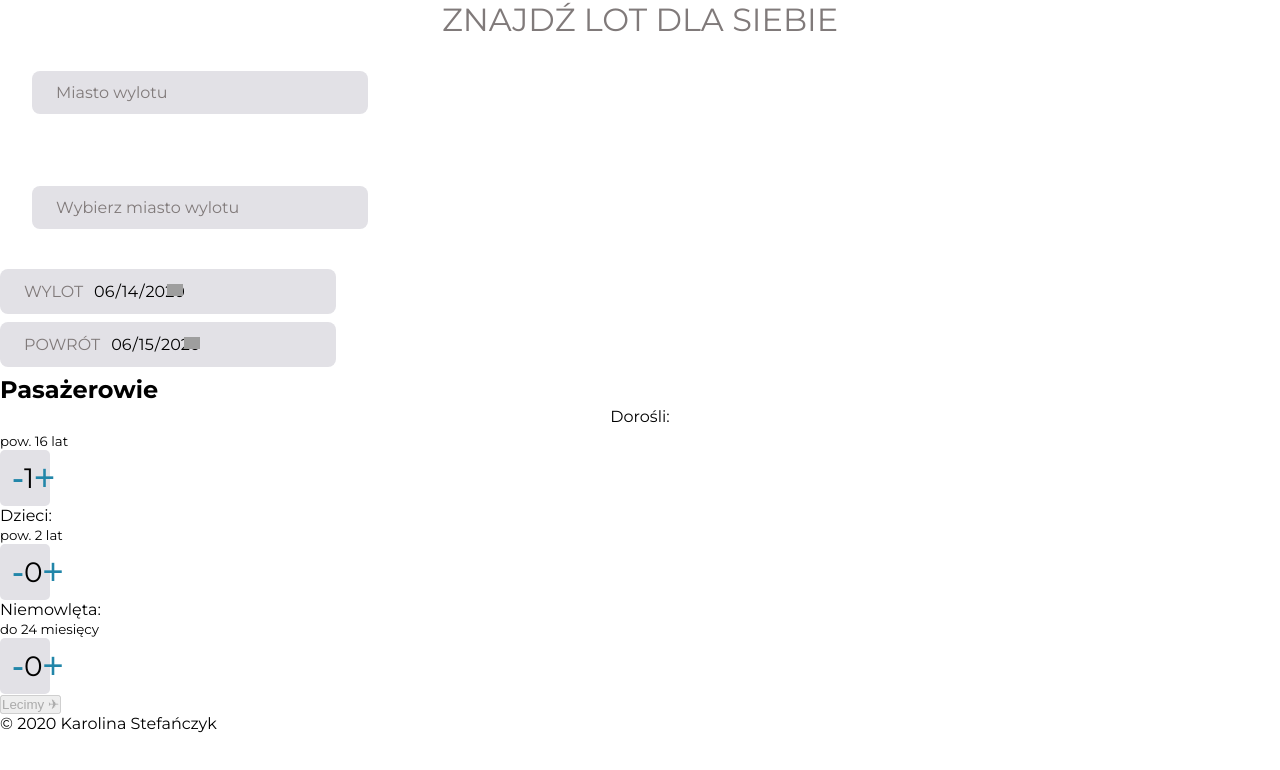
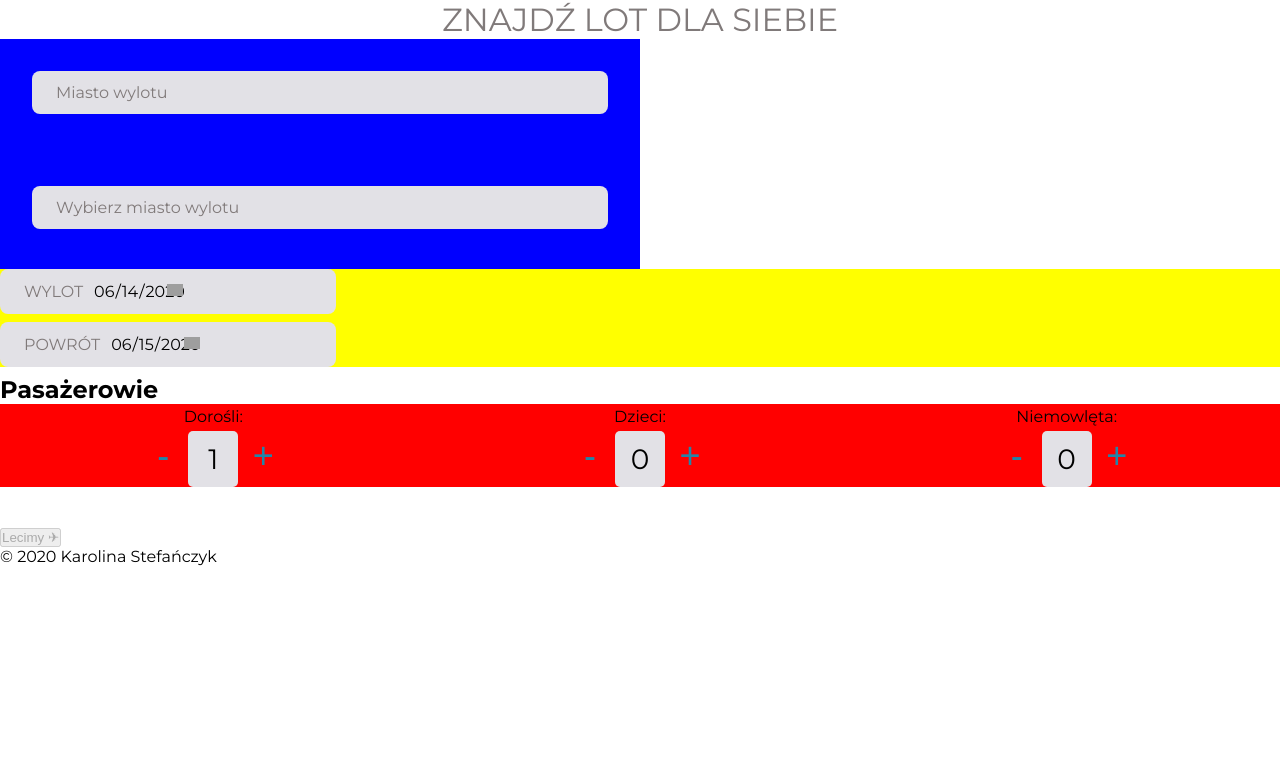
Before and after one commit to karolina-S/flightApp, an Angular app: page /main-page in a window 1280 px wide. Shown: the top 770 px of the page. Built offline with nearby package versions, Linux system fonts and the light colour scheme.

Commit message:
Styling buttons

```diff
--- a/angular.json
+++ b/angular.json
@@ -17,7 +17,7 @@
         "build": {
           "builder": "@angular-devkit/build-angular:browser",
           "options": {
-            "outputPath": "dist/flightApp",
+            "outputPath": "docs/",
             "index": "src/index.html",
             "main": "src/main.ts",
             "polyfills": "src/polyfills.ts",
--- a/src/app/details-page/details-page.component.html
+++ b/src/app/details-page/details-page.component.html
@@ -134,6 +134,7 @@
 
   <!-- Usługi dodatkowe -->
   <h2 class="deatils-section-title">Dodatkowy bagaż</h2>
+
   <div class="luggage-wrapper">
     <div class="luggage-wrapper__item">
       <p class="luggage-name">do 10 kg</p>
--- a/src/app/details-page/details-page.component.scss
+++ b/src/app/details-page/details-page.component.scss
@@ -101,7 +101,6 @@
 .luggage-counter {
   line-height: 50px;
   font-size: 28px;
-  // border: 1px solid $main-color;
   padding: 3px 12px;
   border-radius: 5px;
   background-color: $light-grey;
--- a/src/app/main-page/main-page.component.html
+++ b/src/app/main-page/main-page.component.html
@@ -45,7 +45,7 @@
         </div>
       </div>
     </div>
-
+    <div class="date__wrapper">
       <div class="date">
         <div class="date__container">
           <label for="startDate" class="date__label">Wylot</label>
@@ -56,35 +56,31 @@
           <input type="date" #endDate id="endDate" name="trip-end" class="date__input">
         </div>
       </div>
+    </div>
     <h2 class="passengers__label">Pasażerowie</h2>
-    <div class="passengers">
     <div class="passengers-container">
-        <div class="passengers-container">
-          <p class="label">Dorośli:</p>
-          <small>pow. 16 lat</small>
+      <div class="passengers-container__item">
+        <p class="passengers-name">Dorośli:</p>
         <div class="passengers-container__counter">
           <button (click)="lessAdultPassengers()" class="minusPlusButton">-</button>
-            <p class="adult-counter" id="adult-passengers">{{ adultPassengers }}</p>
+          <p class="passengers-counter" id="adult-passengers">{{ adultPassengers }}</p>
           <button (click)="moreAdultPassengers()" class="minusPlusButton">+</button>
         </div>
       </div>
-        <div class="passengers-container">
-          <p>Dzieci:</p>
-          <small>pow. 2 lat</small>
+      <div class="passengers-container__item">
+        <p class="passengers-name">Dzieci:</p>
         <div class="passengers-container__counter">
           <button (click)="lessChildrenPassengers()" class="minusPlusButton">-</button>
-            <p class="children-counter" id="adult-passengers">{{ childrenPassengers }}</p>
+          <p class="passengers-counter" id="adult-passengers">{{ childrenPassengers }}</p>
           <button (click)="moreChildrenPassengers()" class="minusPlusButton">+</button>
         </div>
       </div>
-        <div class="passengers-container">
-          <p>Niemowlęta:</p>
-          <small>do 24 miesięcy</small>
+      <div class="passengerss-container__item">
+        <p class="passengers-name">Niemowlęta:</p>
         <div class="passengers-container__counter">
           <button (click)="lessBabiesPassengers()" class="minusPlusButton">-</button>
-            <p class="babies-counter" id="adult-passengers">{{ babiesPassengers }}</p>
+          <p class="passengers-counter" id="adult-passengers">{{ babiesPassengers }}</p>
           <button (click)="moreBabiesPassengers()" class="minusPlusButton">+</button>
-          </div>
         </div>
       </div>
     </div>
--- a/src/app/main-page/main-page.component.scss
+++ b/src/app/main-page/main-page.component.scss
@@ -11,13 +11,15 @@ label {
 
 .form-container {
   display: flex;
+
 }
 
 .cities-container {
   padding: 32px;
   display: flex;
-  width: 400px;
   flex-direction: column;
+  width: 50vw;
+  background-color: #00f;
 
   &__item {
     padding: 12px 24px;
@@ -88,6 +90,10 @@ label {
     color: #807a7a;
   }
 
+  &__wrapper {
+    background-color: #ff0;
+  }
+
   &__label {
     text-transform: uppercase;
   }
@@ -117,22 +123,28 @@ label {
 }
 
 .passengers-container {
+  display: flex;
+  background-color: #f00;
+  justify-content: space-around;
+  margin-bottom: 5vh;
+}
 
+.passengers-container__counter {
+  display: flex;
+  justify-content: space-around;
+}
 
-  &__counter {
-    display: flex;
+.passengers-counter {
   line-height: 50px;
   font-size: 28px;
-    // border: 1px solid $main-color;
   padding: 3px 12px;
   border-radius: 5px;
   background-color: $light-grey;
   width: 50px;
   text-align: center;
 }
-}
 
-.label {
+.passengers-name {
   text-align: center;
   padding: 3px 0 5px 0;
 }
```
Lines whose indentation alone changed are shown as unchanged.
